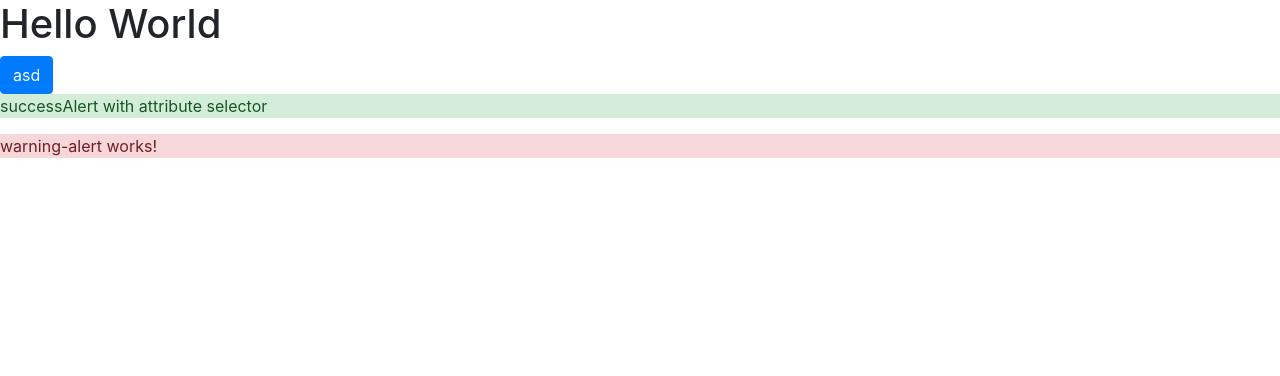
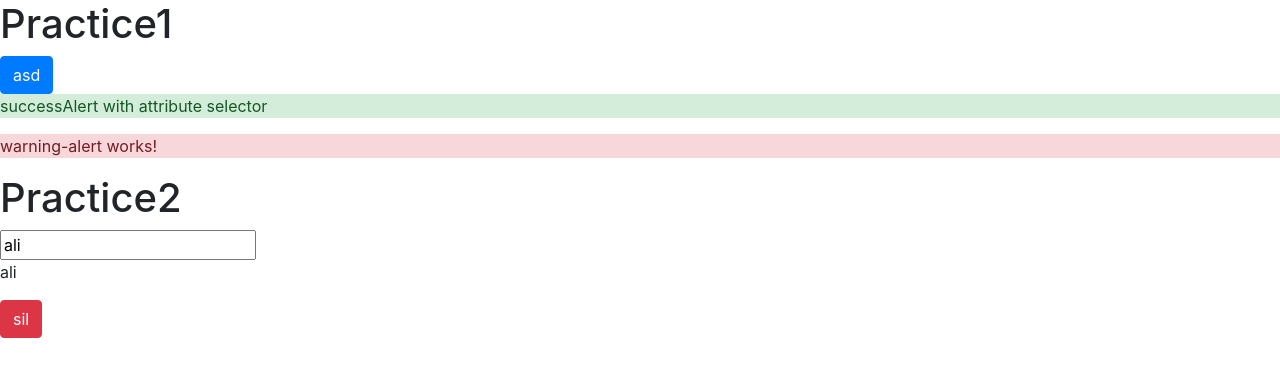
Before and after one commit to turfanda/AngAppUdemy, an Angular app: page / in a window 1280 px wide. Shown: the top 376 px of the page. Built offline with nearby package versions, Linux system fonts and the light colour scheme.

Commit message:
practice 2

```diff
--- a/src/app/app.component.html
+++ b/src/app/app.component.html
@@ -1,4 +1,6 @@
-<h1>Hello World</h1>
+<h1>Practice1</h1>
 <button type="button" class="btn btn-primary">asd</button>
 <div app-success-alert></div>
 <div class="app-warning-alert"></div>
+<h1>Practice2</h1>
+<app-practice2></app-practice2>
--- /dev/null
+++ b/src/app/practice2/practice2.component.html
@@ -0,0 +1,3 @@
+<input [(ngModel)]="name">
+<p>{{name}}</p>
+<button class="btn btn-danger" (click)="action()" [disabled]="name === '' ">sil</button>
--- /dev/null
+++ b/src/app/practice2/practice2.component.ts
@@ -0,0 +1,16 @@
+
+import { Component } from '@angular/core';
+
+@Component({
+    selector: 'app-practice2',
+    templateUrl: './practice2.component.html',
+})
+export class Practice2Component {
+
+    name='ali';
+
+    action(){
+        this.name = '';
+    }
+
+}
```
Also changed, not shown: src/app/app.module.ts (+6 -2 lines).
